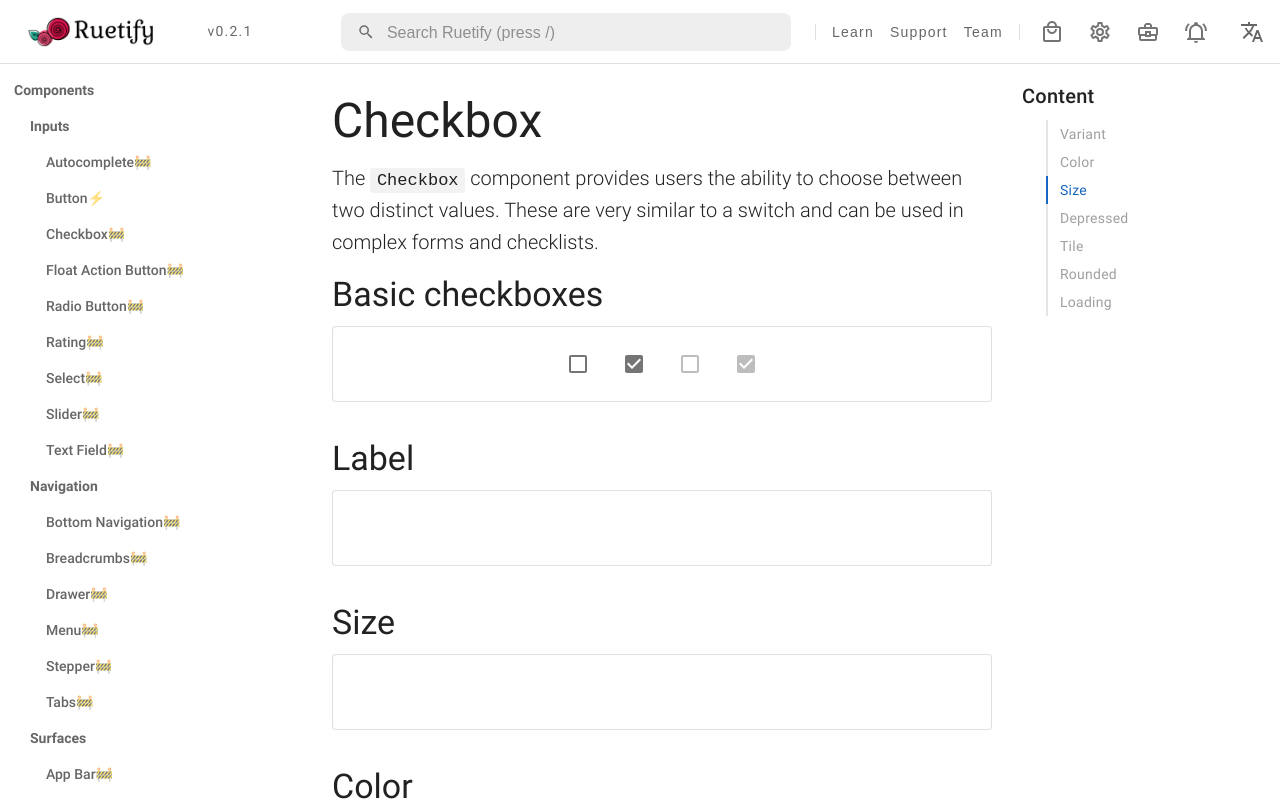
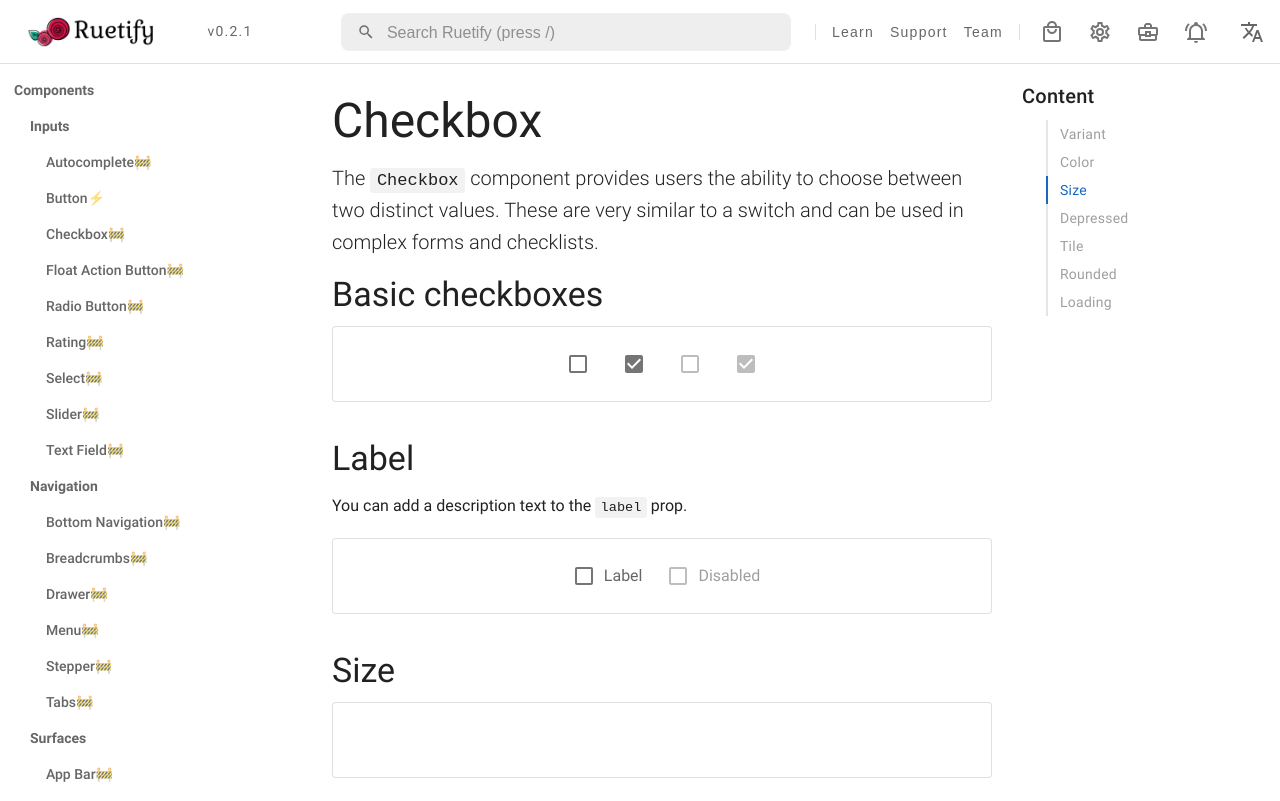
Before and after one commit to KyLoc20/Ruetify-UI, a Next.js app: page /components/checkbox in a window 1280 px wide. Shown: the top 801 px of the page. Built offline with nearby package versions, Linux system fonts and the light colour scheme.

Commit message:
[Checkbox] label

```diff
--- a/pages/components/checkbox/index.jsx
+++ b/pages/components/checkbox/index.jsx
@@ -30,7 +30,13 @@ export default function CheckboxPage() {
         <Typography type="h2" id="ac-label">
           Label
         </Typography>
-        <GroupBox></GroupBox>
+        <Typography type="p">
+          You can add a description text to the <code>label</code> prop.
+        </Typography>
+        <GroupBox>
+          <Checkbox label="Label"></Checkbox>
+          <Checkbox label="Disabled" disabled></Checkbox>
+        </GroupBox>
 
         <Typography type="h2" id="ac-size">
           Size
--- a/ui/Checkbox/Checkbox.jsx
+++ b/ui/Checkbox/Checkbox.jsx
@@ -21,6 +21,11 @@ const IconWrapper = styled("div")`
 `;
 const LabelWrapper = styled("div")`
   display: flex;
+  font-size: 16px;
+  line-height: 20px;
+  user-select: none;
+  justify-content: center;
+  align-items: center;
 `;
 export default function Checkbox(props) {
   const [isHovering, setIsHovering] = React.useState(false);
@@ -66,6 +71,9 @@ export default function Checkbox(props) {
   const computedRippleColor = React.useMemo(() => {
     return props.rippleColor || getColor(props.color, "ripple");
   }, [props.rippleColor, props.color]);
+  const computedLabelTextColor = React.useMemo(() => {
+    return props.disabled ? "rgba(0, 0, 0, 0.38)" : "rgba(0, 0, 0, 0.6)";
+  }, [props.disabled]);
   const handleClickIcon = (e) => {
     if (props.disabled) return;
     createRipple(e, true, computedRippleColor);
@@ -95,7 +103,9 @@ export default function Checkbox(props) {
       >
         <Icon name={computedIcon} size={computedIconSize}></Icon>
       </IconWrapper>
-      <LabelWrapper></LabelWrapper>
+      <LabelWrapper style={{ color: computedLabelTextColor }}>
+        {props.label}
+      </LabelWrapper>
     </CheckboxComponent>
   );
 }
```
